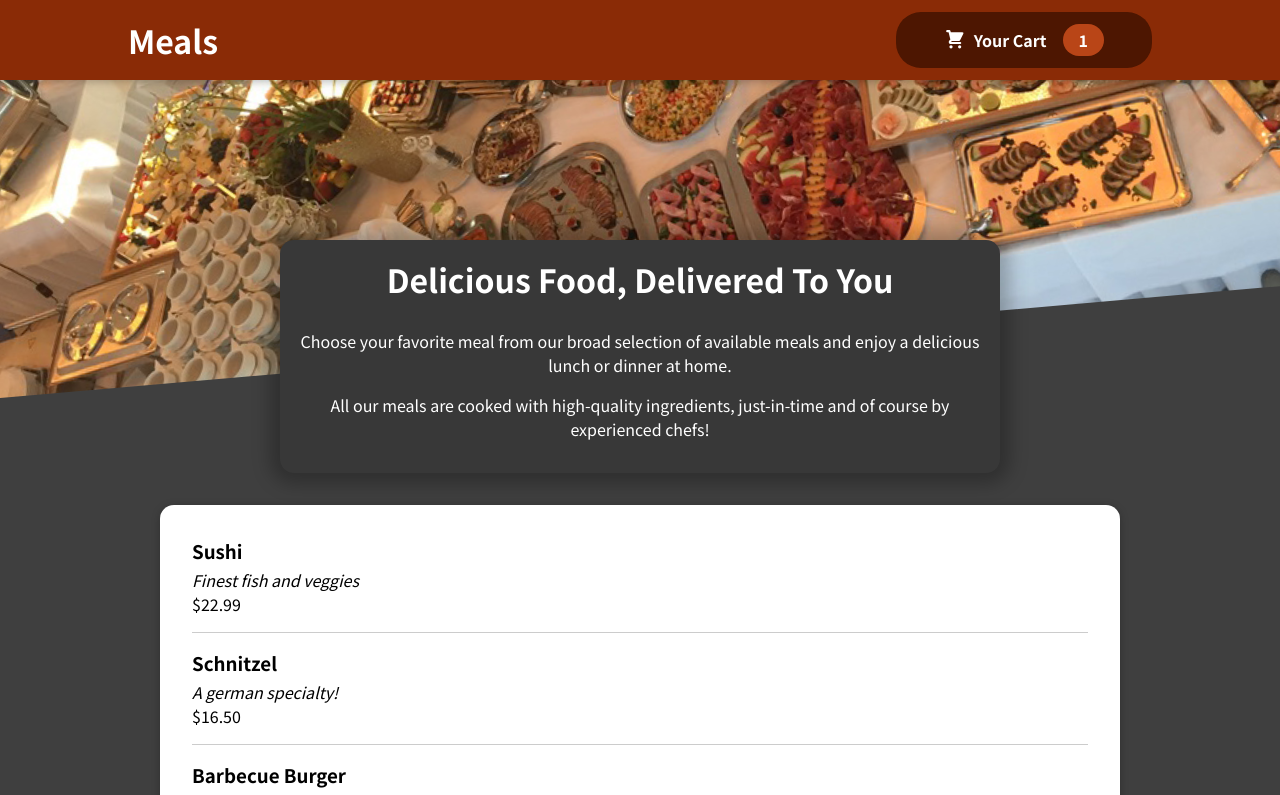
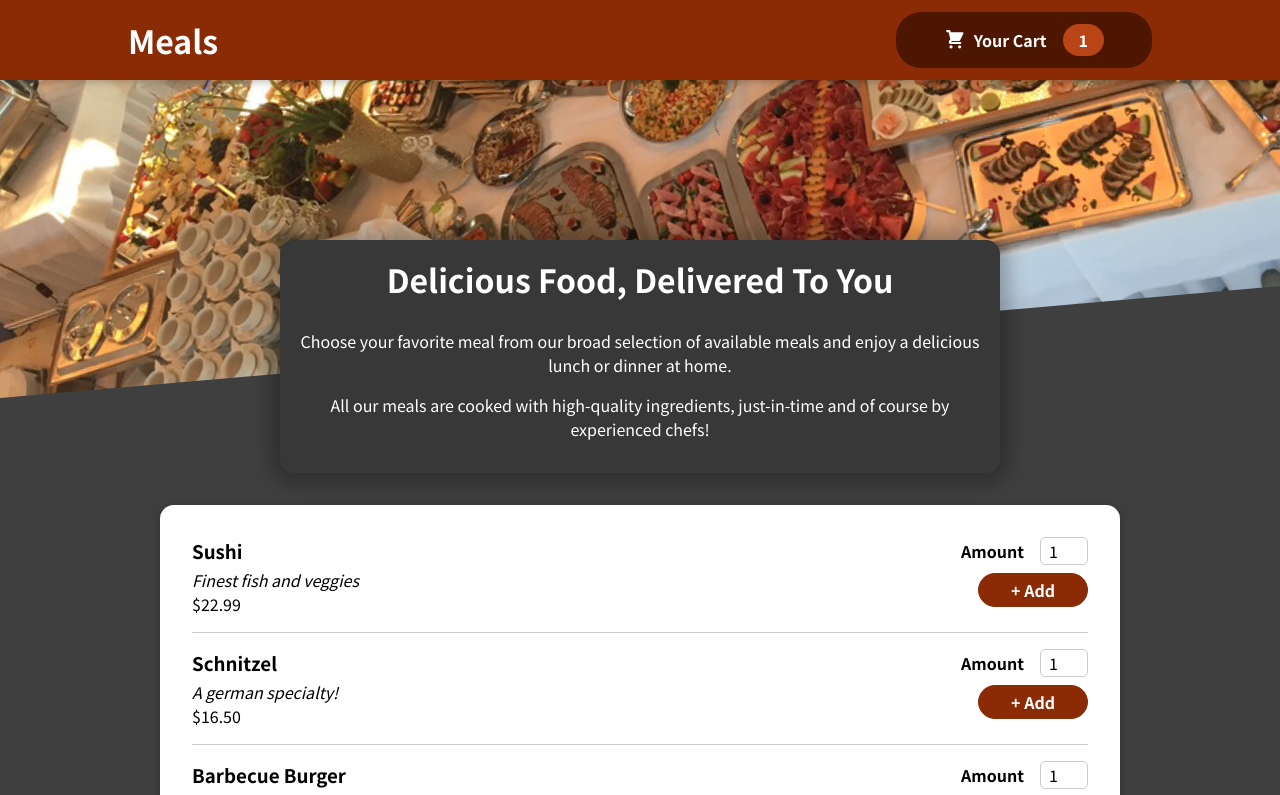
Before and after one commit to danielionita88/food-order-app, a React (Create React App) app: page / in a window 1280 px wide. Shown: the top 795 px of the page. Built offline with nearby package versions, Linux system fonts and the light colour scheme.

Commit message:
create mealItemForm and Input components

```diff
--- a/src/components/Meals/MealItem/MealItem.js
+++ b/src/components/Meals/MealItem/MealItem.js
@@ -3,7 +3,7 @@
 import MealItemForm from "./MealItemForm";
 
 const MealItem = (props) => {
-  const { name, description, price } = props.meal;
+  const { id, name, description, price } = props.meal;
   const priced = `$${price.toFixed(2)}`;
   return (
     <li className={classes.meal}>
@@ -13,7 +13,7 @@
         <div className={price}>{priced}</div>
       </div>
       <div>
-        <MealItemForm />
+        <MealItemForm id={id} />
       </div>
     </li>
   );
--- a/src/components/Meals/MealItem/MealItemForm.js
+++ b/src/components/Meals/MealItem/MealItemForm.js
@@ -1,6 +1,23 @@
+import Input from "../../UI/Input";
+import classes from "./MealItemForm.module.css";
 
 const MealItemForm = (props) => {
-    return
-}
+  return (
+    <form className={classes.form}>
+      <Input
+        label="Amount"
+        input={{
+          id: "amount_" + props.id,
+          type: "number",
+          min: "1",
+          max: "5",
+          step: "1",
+          defaultValue: "1",
+        }}
+      />
+      <button>+ Add</button>
+    </form>
+  );
+};
 
 export default MealItemForm;
--- /dev/null
+++ b/src/components/Meals/MealItem/MealItemForm.module.css
@@ -0,0 +1,20 @@
+.form {
+  text-align: right;
+}
+
+.form button {
+  font: inherit;
+  cursor: pointer;
+  background-color: #8a2b06;
+  border: 1px solid #8a2b06;
+  color: white;
+  padding: 0.25rem 2rem;
+  border-radius: 20px;
+  font-weight: bold;
+}
+
+.form button:hover,
+.form button:active {
+  background-color: #641e03;
+  border-color: #641e03;
+}
--- /dev/null
+++ b/src/components/UI/Input.js
@@ -0,0 +1,10 @@
+import classes from './Input.module.css'
+
+const Input = (props) => {
+  return <div className={classes.input}>
+    <label htmlFor={props.input.id}>{props.label}</label>
+    <input {...props.input}/>
+  </div>
+};
+
+export default Input;
--- /dev/null
+++ b/src/components/UI/Input.module.css
@@ -0,0 +1,18 @@
+.input {
+  display: flex;
+  align-items: center;
+  margin-bottom: 0.5rem;
+}
+
+.input label {
+  font-weight: bold;
+  margin-right: 1rem;
+}
+
+.input input {
+  width: 3rem;
+  border-radius: 5px;
+  border: 1px solid #ccc;
+  font: inherit;
+  padding-left: 0.5rem;
+}
```
Also changed, not shown: 1 other file (tests, documents, lock files or other folders).
